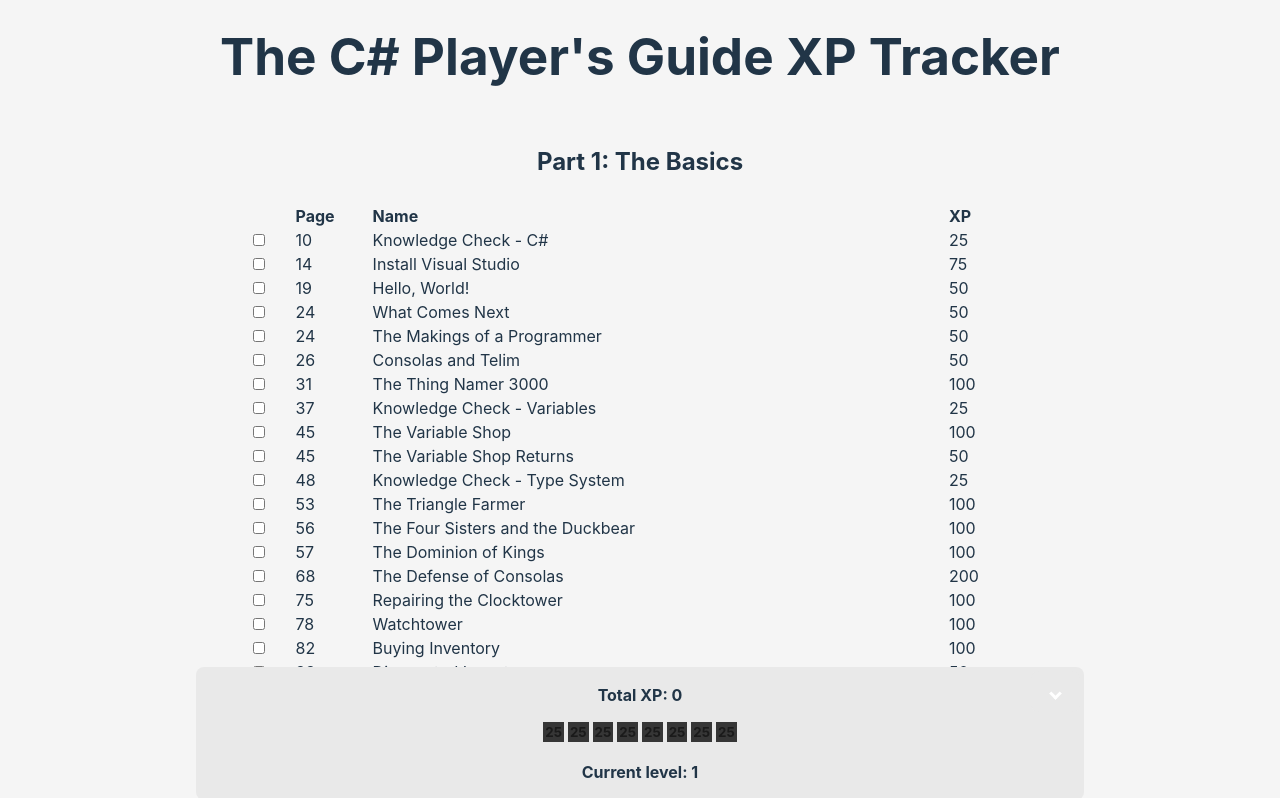
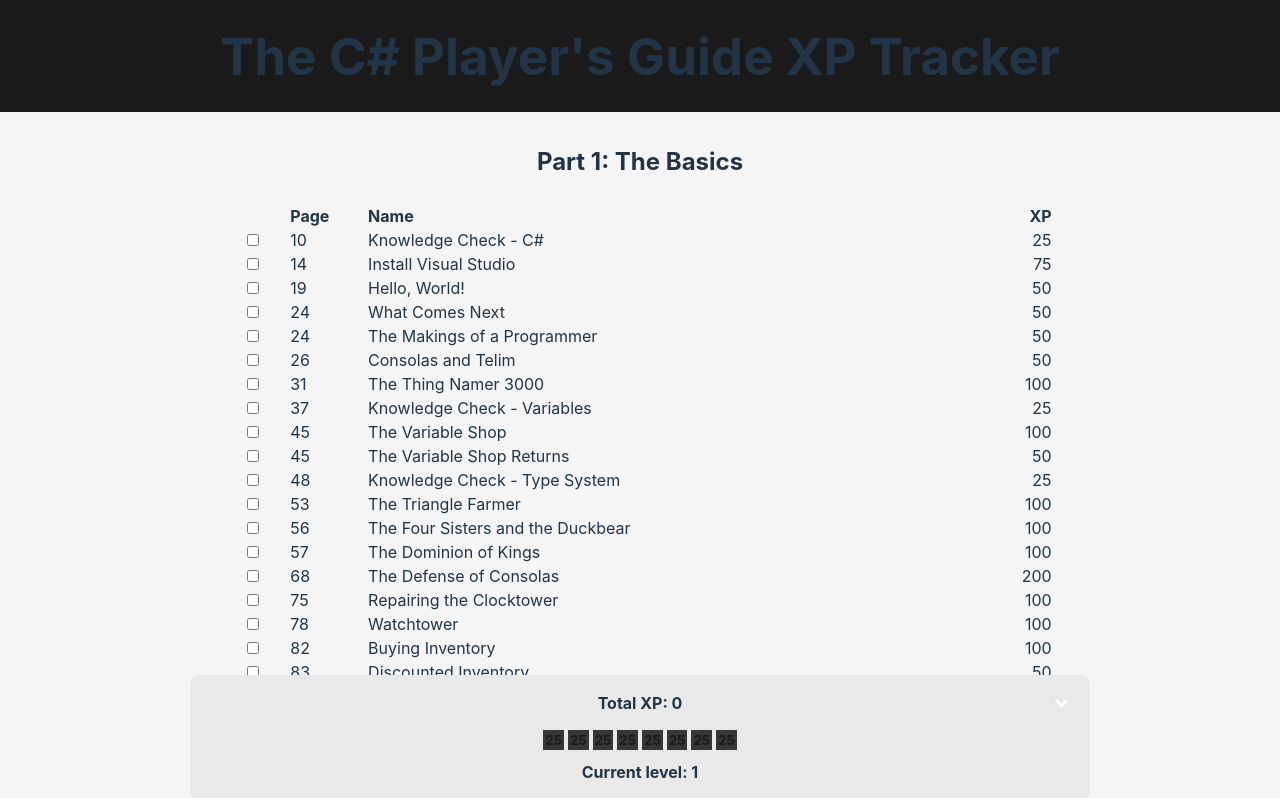
Before and after one commit to JohnMcCormick/xp-tracker, a React (Vite) app: page / in a window 1280 px wide. Shown: the top 798 px of the page. Built offline with nearby package versions, Linux system fonts and the light colour scheme.

Commit message:
Adjusted layout to allow full width header

```diff
--- a/src/App.css
+++ b/src/App.css
@@ -1,22 +1,33 @@
 #root {
-  max-width: 1280px;
   margin: 0 auto;
   padding: 0;
   text-align: center;
+  width: 100%;
 }
 
-.wrapper {
+main {
   display: flex;
   min-height: 100%;
+  max-width: 900px;
   flex-direction: column;
+  margin: auto;
 }
+
+.main-title {
+  background-color: #1a1a1a;
+  padding: 3.5vh 3vh;
+  margin: 0;
+  max-width: 100%;
+}
+
 
 .summary-wrapper {
   position: sticky;
   font-weight: bold;
-  margin: 3vh 1.5vh 0;
+  margin: 3vh 0;
   bottom: 0;
   left: 0;
+  width: 100%;
 }
 
 .summary {
@@ -82,7 +93,7 @@
 }
 
 .xp-table-level-header {
-  padding-top: 1rem;
+  padding-top: .5rem;
 }
 
 .xp-table-cell {
@@ -127,7 +138,7 @@
   }
 }
 
-@media screen and (max-width: 1300px) {
+@media screen and (max-width: 900px) {
   .summary-wrapper {
     margin: 3vh 0 0 0;
   }
@@ -136,12 +147,6 @@
 .summary-table {
   background-color: #1a1a1a;
   padding: 2vh;
-}
-
-.main-title {
-  /* background-color: #1a1a1a; */
-  padding: 3.5vh 3vh;
-  margin: 0;
 }
 
 .challenge-group-title {
@@ -166,6 +171,10 @@
   padding: 0 1rem 0 1rem;
 }
 
+.challenge-xp {
+  text-align: right;
+}
+
 .checkbox {
   height: 1.5vh;
   cursor: pointer;
--- a/src/App.jsx
+++ b/src/App.jsx
@@ -65,8 +65,11 @@
   }
 
   return (
-    <div className="wrapper">
+    <>
+      <header>
         <h1 className='main-title'>The C# Player's Guide XP Tracker</h1>
+      </header>
+      <main>
         <ChallengeGroupList
           challengeGroupList={challengeGroupList}
           updateChallengeGroupList={updateChallengeGroupList}
@@ -79,7 +82,8 @@
         <ResetButton
           resetToDefaultState={resetToDefaultState}
         />
-    </div>
+      </main>
+    </>
   )
 }
 
--- a/src/components/Challenge.jsx
+++ b/src/components/Challenge.jsx
@@ -9,7 +9,7 @@
       <input className='checkbox' type='checkbox' checked={completed} onChange={() => {}}></input>
       <span>{pageNumber}</span>
       <span className={`challenge-name ${completed && 'strikethrough'}`}>{name}</span>
-      <span>{points}</span>
+      <span className='challenge-xp'>{points}</span>
     </div>
   )
 }
--- a/src/components/ChallengeGroupHeader.jsx
+++ b/src/components/ChallengeGroupHeader.jsx
@@ -6,7 +6,7 @@
       <span></span>
       <span>Page</span>
       <span className='challenge-name'>Name</span>
-      <span>XP</span>
+      <span className='challenge-xp'>XP</span>
     </div>
   )
 }
```
Lines whose indentation alone changed are shown as unchanged.
